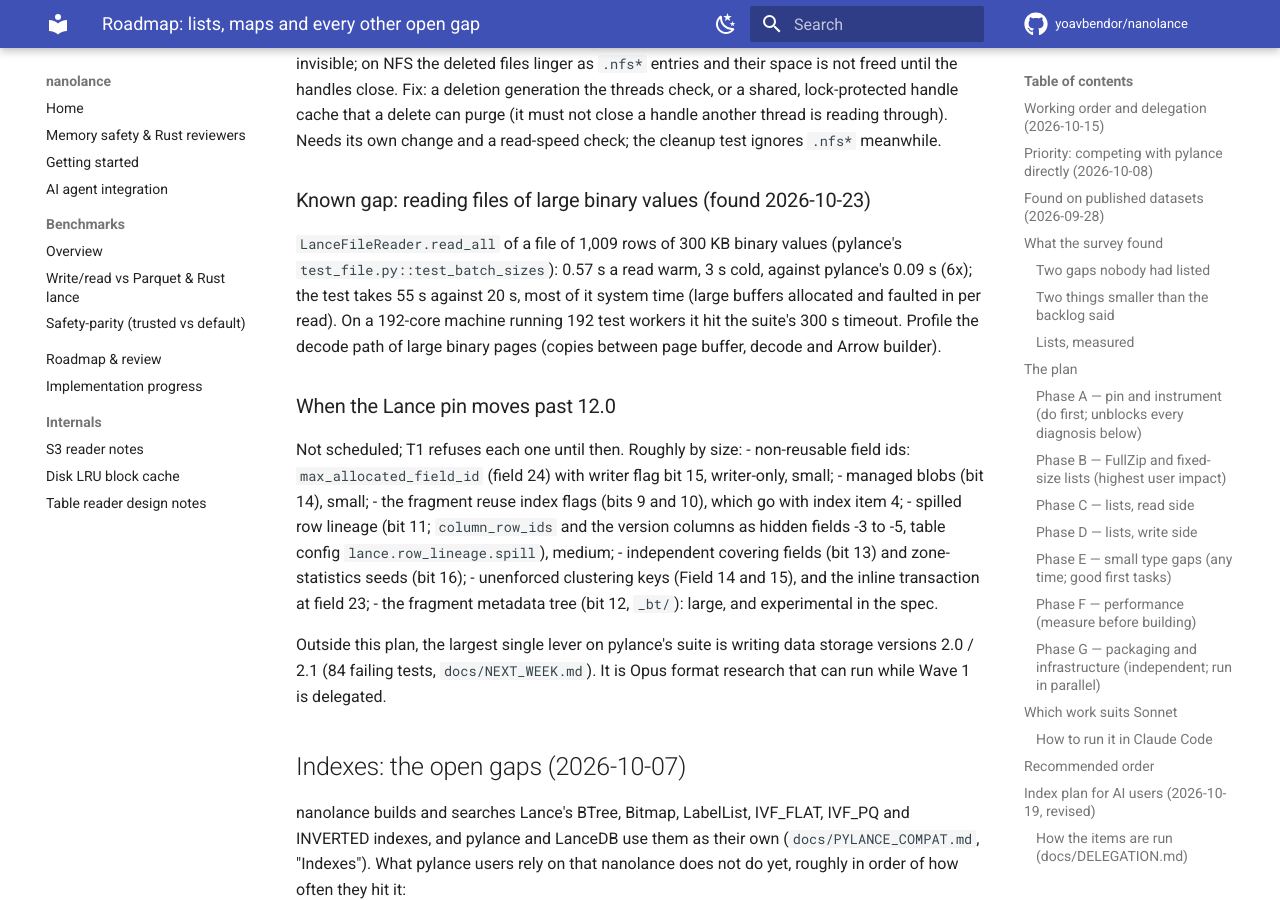
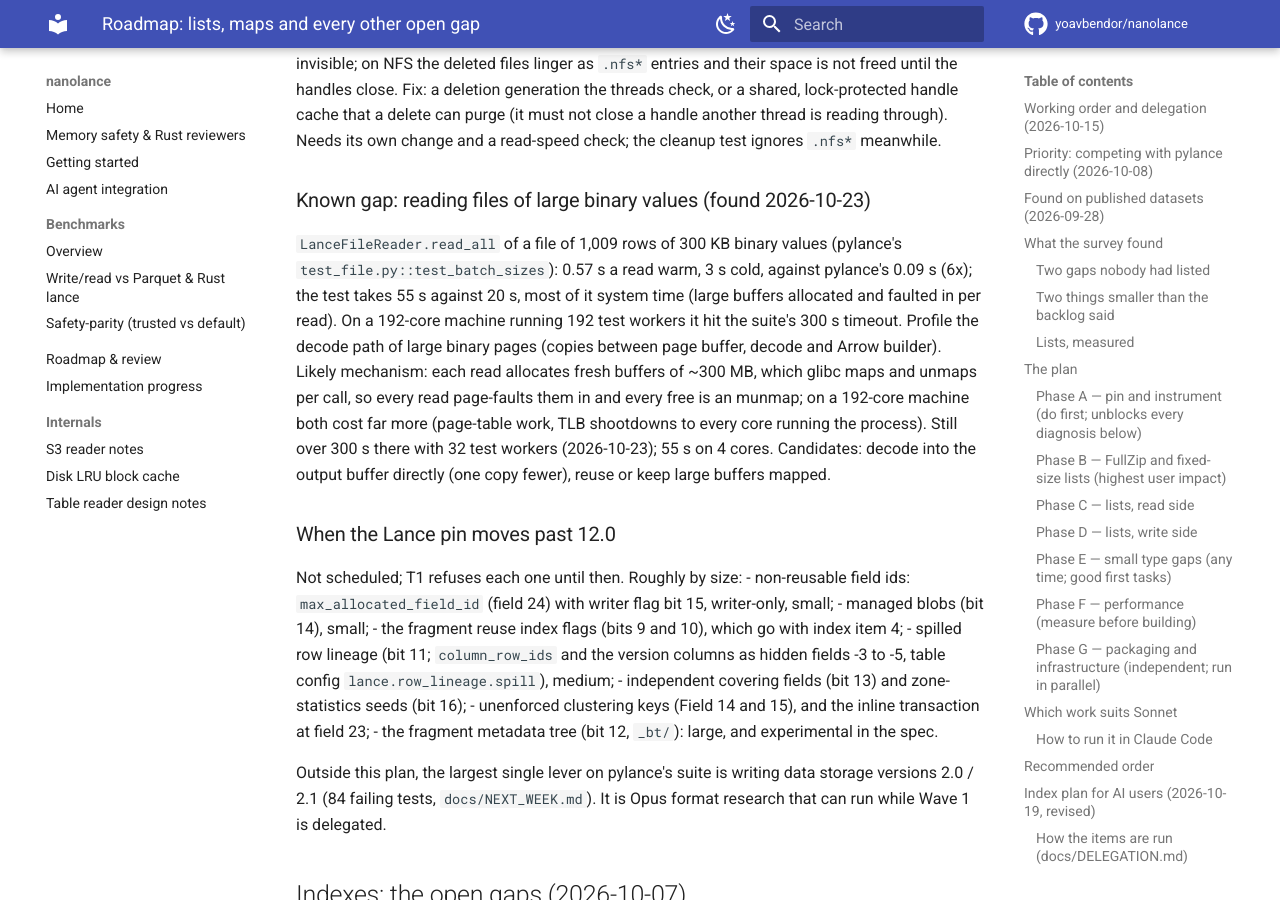
Before and after one commit to yoavbendor/nanolance, an MkDocs documentation site: the page built from docs/ROADMAP.md, in a window 1280 px wide and 900 px high, scrolled down 32779 px. Built offline with MkDocs 1.6.1 and Material for MkDocs 9.7.7, drawn with Linux system fonts in a browser that asks for light colours; comment, search, counter and statistics services are not loaded.

Commit message:
ROADMAP: the large-binary read gap on many-core machines, and its likely mechanism
Co-Authored-By: Claude Opus 5.5 <noreply@anthropic.com>
Claude-Session: https://claude.ai/code/session_014PGy9PK68gHvyR8T1r5ueY

```diff
--- a/docs/ROADMAP.md
+++ b/docs/ROADMAP.md
@@ -579,7 +579,11 @@ read-speed check; the cleanup test ignores `.nfs*` meanwhile.
 `test_file.py::test_batch_sizes`): 0.57 s a read warm, 3 s cold, against pylance's 0.09 s (6x); the test
 takes 55 s against 20 s, most of it system time (large buffers allocated and faulted in per read). On a
 192-core machine running 192 test workers it hit the suite's 300 s timeout. Profile the decode path of
-large binary pages (copies between page buffer, decode and Arrow builder).
+large binary pages (copies between page buffer, decode and Arrow builder). Likely mechanism: each read
+allocates fresh buffers of ~300 MB, which glibc maps and unmaps per call, so every read page-faults them in
+and every free is an munmap; on a 192-core machine both cost far more (page-table work, TLB shootdowns to
+every core running the process). Still over 300 s there with 32 test workers (2026-10-23); 55 s on 4 cores.
+Candidates: decode into the output buffer directly (one copy fewer), reuse or keep large buffers mapped.
 
 ### When the Lance pin moves past 12.0
 
```
